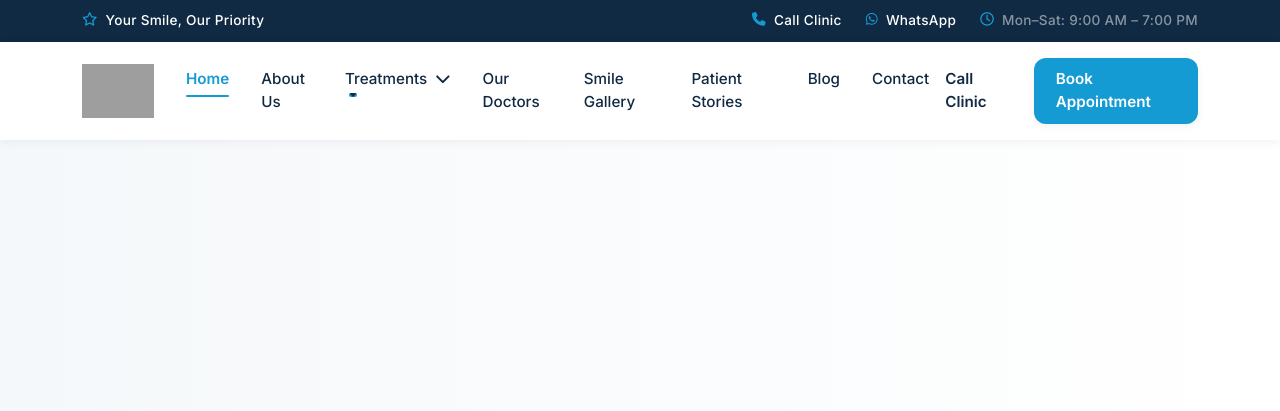
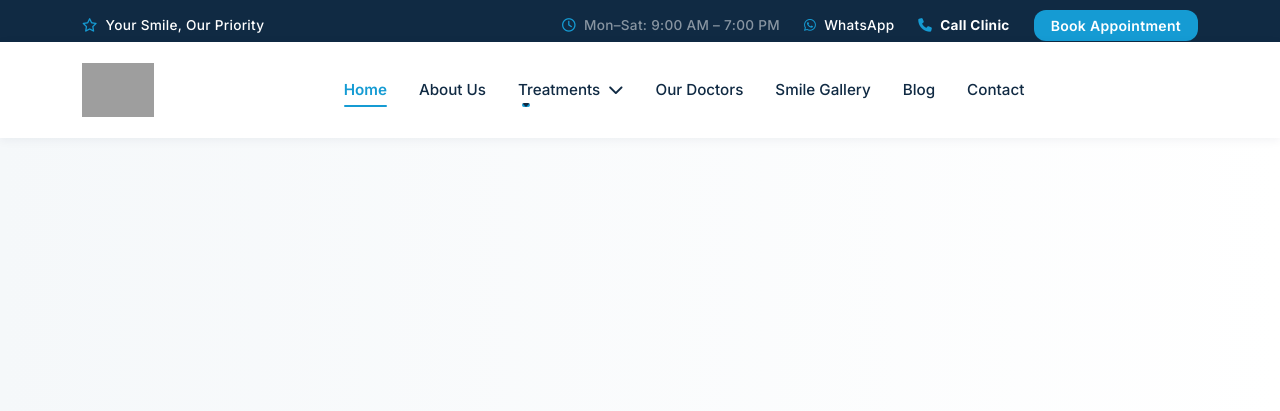
Before and after one commit to gangasagar12/carefirst-dental-clinic, a Django app: page / in a window 1280 px wide. Shown: the top 411 px of the page. Run offline with Django 5.2, Linux system fonts and the light colour scheme; grey boxes are pictures that could not be loaded.

Commit message:
Move CTAs to utility bar and remove Patient Stories from navbar

```diff
--- a/templates/includes/navbar.html
+++ b/templates/includes/navbar.html
@@ -65,9 +65,7 @@
                 <li class="nav-item">
                     <a class="nav-link {% if request.resolver_match.url_name == 'gallery' %}active{% endif %}" href="{% url 'gallery' %}">Smile Gallery</a>
                 </li>
-                <li class="nav-item">
-                    <a class="nav-link {% if request.resolver_match.url_name == 'reviews' %}active{% endif %}" href="{% url 'reviews' %}">Patient Stories</a>
-                </li>
+
                 <li class="nav-item">
                     <a class="nav-link {% if request.resolver_match.url_name == 'blog' %}active{% endif %}" href="{% url 'blog' %}">Blog</a>
                 </li>
@@ -76,15 +74,7 @@
                 </li>
             </ul>
 
-            <!-- Right side CTA (Desktop) -->
-            <div class="d-none d-lg-flex align-items-center desktop-cta">
-                <a href="tel:+1234567890" class="phone-icon-link text-navy text-decoration-none fw-semibold me-4 d-flex align-items-center gap-2">
-                    <span class="d-none d-xl-inline">Call Clinic</span>
-                </a>
-                <a href="{% url 'appointment' %}" class="nav-cta-btn">
-                    Book Appointment
-                </a>
-            </div>
+
 
             <!-- Mobile actions (Inside the collapse menu) -->
             <div class="mobile-actions d-lg-none mt-4">
--- a/templates/includes/utility_bar.html
+++ b/templates/includes/utility_bar.html
@@ -6,18 +6,21 @@
                 <span>Your Smile, Our Priority</span>
             </div>
             <div class="utility-right d-flex align-items-center gap-4">
-                <a href="tel:+1234567890" class="d-flex align-items-center gap-2">
-                    <i class="fa-solid fa-phone"></i>
-                    <span>Call Clinic</span>
-                </a>
+                <div class="d-flex align-items-center gap-2 text-white-50">
+                    <i class="fa-regular fa-clock text-primary"></i>
+                    <span>Mon–Sat: 9:00 AM – 7:00 PM</span>
+                </div>
                 <a href="https://wa.me/1234567890" class="d-flex align-items-center gap-2">
                     <i class="fa-brands fa-whatsapp"></i>
                     <span>WhatsApp</span>
                 </a>
-                <div class="d-flex align-items-center gap-2 text-white-50">
-                    <i class="fa-regular fa-clock text-primary"></i>
-                    <span>Mon–Sat: 9:00 AM – 7:00 PM</span>
-                </div>
+                <a href="tel:+1234567890" class="d-flex align-items-center gap-2">
+                    <i class="fa-solid fa-phone"></i>
+                    <span class="fw-bold">Call Clinic</span>
+                </a>
+                <a href="{% url 'appointment' %}" class="btn btn-sm text-white" style="background-color: var(--primary-blue); border-radius: var(--radius-md); padding: 4px 16px; font-weight: 600;">
+                    Book Appointment
+                </a>
             </div>
         </div>
     </div>
```
